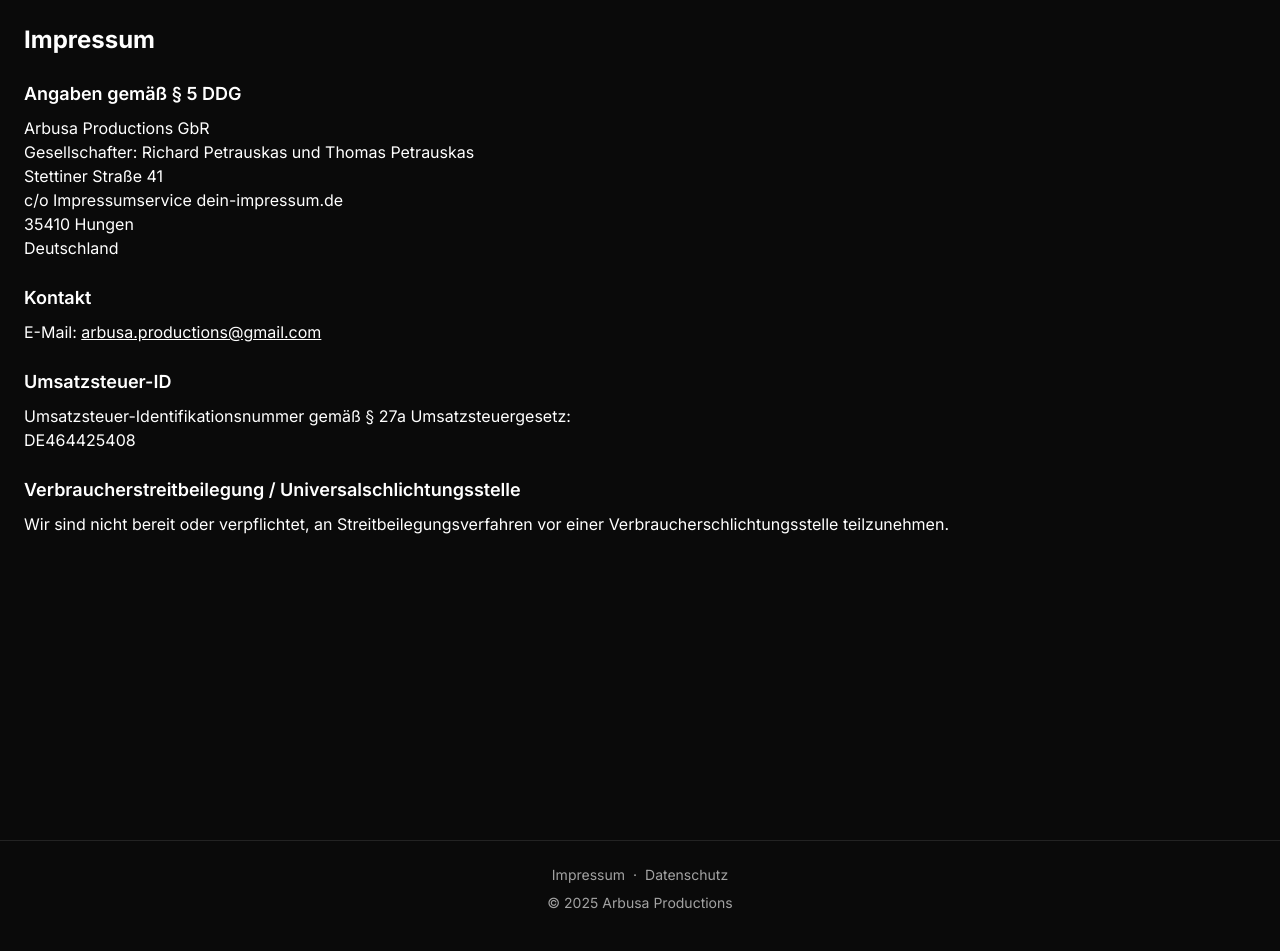
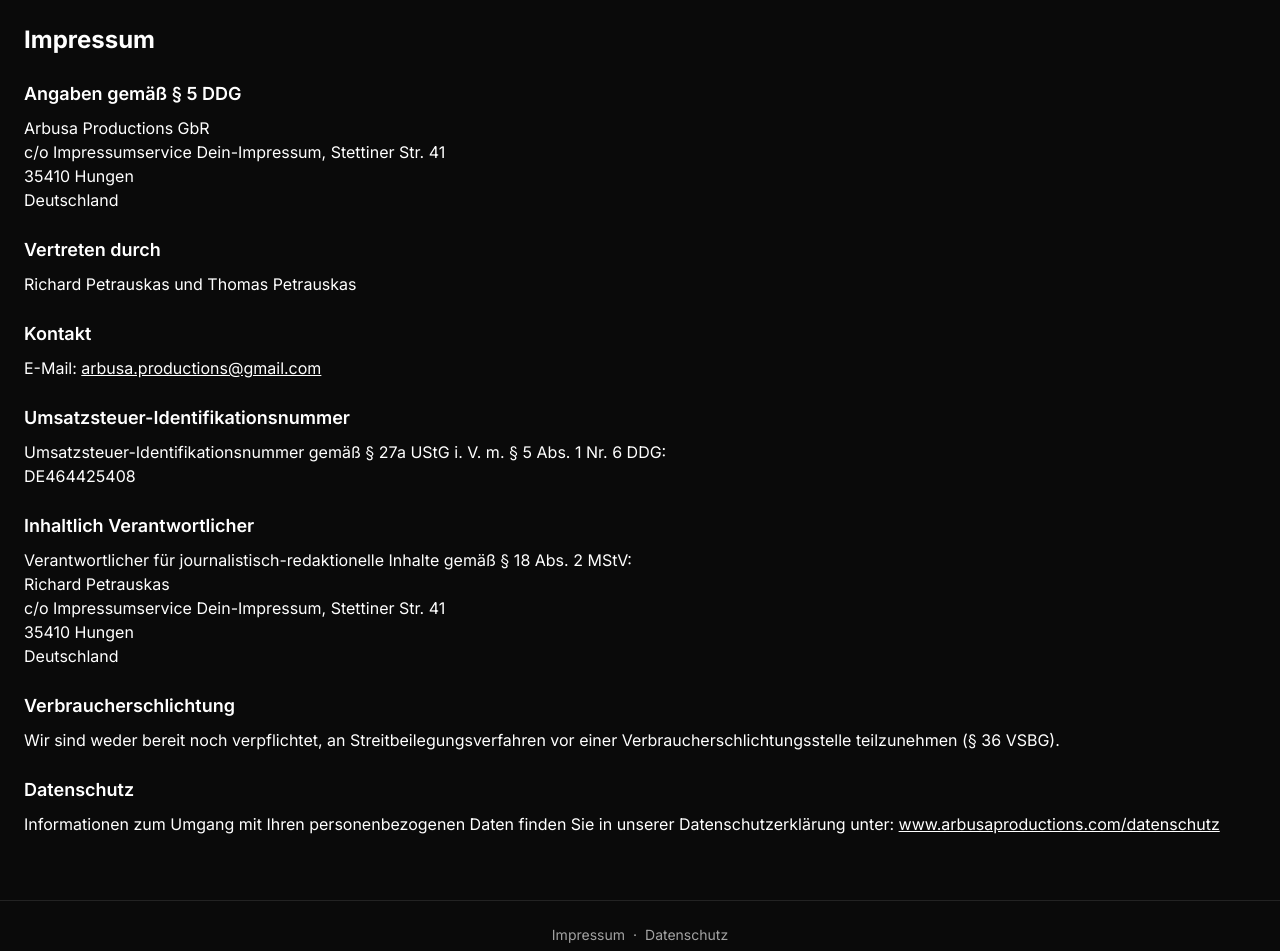
Before and after one commit to arbusaproductions/arbusa, a Next.js app: page /impressum in a window 1280 px wide. Shown: the top 951 px of the page. Built offline with nearby package versions, Linux system fonts and the light colour scheme; no server answers; the database is empty.

Commit message:
Impressum neu

```diff
--- a/app/impressum/page.tsx
+++ b/app/impressum/page.tsx
@@ -8,16 +8,17 @@
         <p>
           Arbusa Productions GbR
           <br />
-          Gesellschafter: Richard Petrauskas und Thomas Petrauskas
-          <br />
-          Stettiner Straße 41
-          <br />
-          c/o Impressumservice dein-impressum.de
+          c/o Impressumservice Dein-Impressum, Stettiner Str. 41
           <br />
           35410 Hungen
           <br />
           Deutschland
         </p>
+      </section>
+
+      <section>
+        <h2 className="text-lg font-semibold mb-2">Vertreten durch</h2>
+        <p>Richard Petrauskas und Thomas Petrauskas</p>
       </section>
 
       <section>
@@ -34,9 +35,12 @@
       </section>
 
       <section>
-        <h2 className="text-lg font-semibold mb-2">Umsatzsteuer-ID</h2>
+        <h2 className="text-lg font-semibold mb-2">
+          Umsatzsteuer-Identifikationsnummer
+        </h2>
         <p>
-          Umsatzsteuer-Identifikationsnummer gemäß § 27a Umsatzsteuergesetz:
+          Umsatzsteuer-Identifikationsnummer gemäß § 27a UStG i. V. m. § 5 Abs.
+          1 Nr. 6 DDG:
           <br />
           DE464425408
         </p>
@@ -44,11 +48,38 @@
 
       <section>
         <h2 className="text-lg font-semibold mb-2">
-          Verbraucherstreitbeilegung / Universalschlichtungsstelle
+          Inhaltlich Verantwortlicher
         </h2>
         <p>
-          Wir sind nicht bereit oder verpflichtet, an Streitbeilegungsverfahren
-          vor einer Verbraucherschlichtungsstelle teilzunehmen.
+          Verantwortlicher für journalistisch-redaktionelle Inhalte gemäß § 18
+          Abs. 2 MStV:
+          <br />
+          Richard Petrauskas
+          <br />
+          c/o Impressumservice Dein-Impressum, Stettiner Str. 41
+          <br />
+          35410 Hungen
+          <br />
+          Deutschland
+        </p>
+      </section>
+
+      <section>
+        <h2 className="text-lg font-semibold mb-2">Verbraucherschlichtung</h2>
+        <p>
+          Wir sind weder bereit noch verpflichtet, an Streitbeilegungsverfahren
+          vor einer Verbraucherschlichtungsstelle teilzunehmen (§ 36 VSBG).
+        </p>
+      </section>
+
+      <section>
+        <h2 className="text-lg font-semibold mb-2">Datenschutz</h2>
+        <p>
+          Informationen zum Umgang mit Ihren personenbezogenen Daten finden Sie
+          in unserer Datenschutzerklärung unter:{" "}
+          <a href="/datenschutz" className="underline hover:text-emerald-400">
+            www.arbusaproductions.com/datenschutz
+          </a>
         </p>
       </section>
     </main>
```
